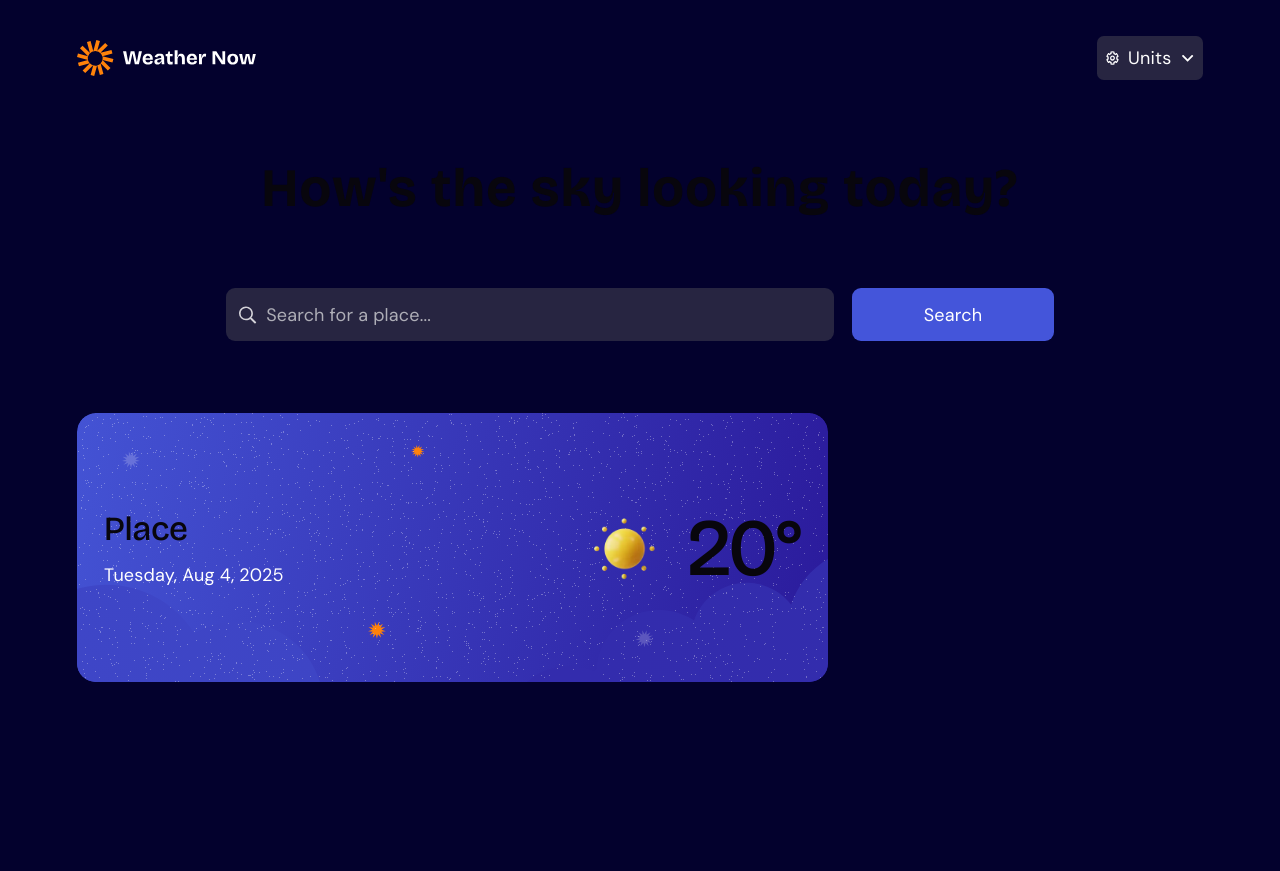
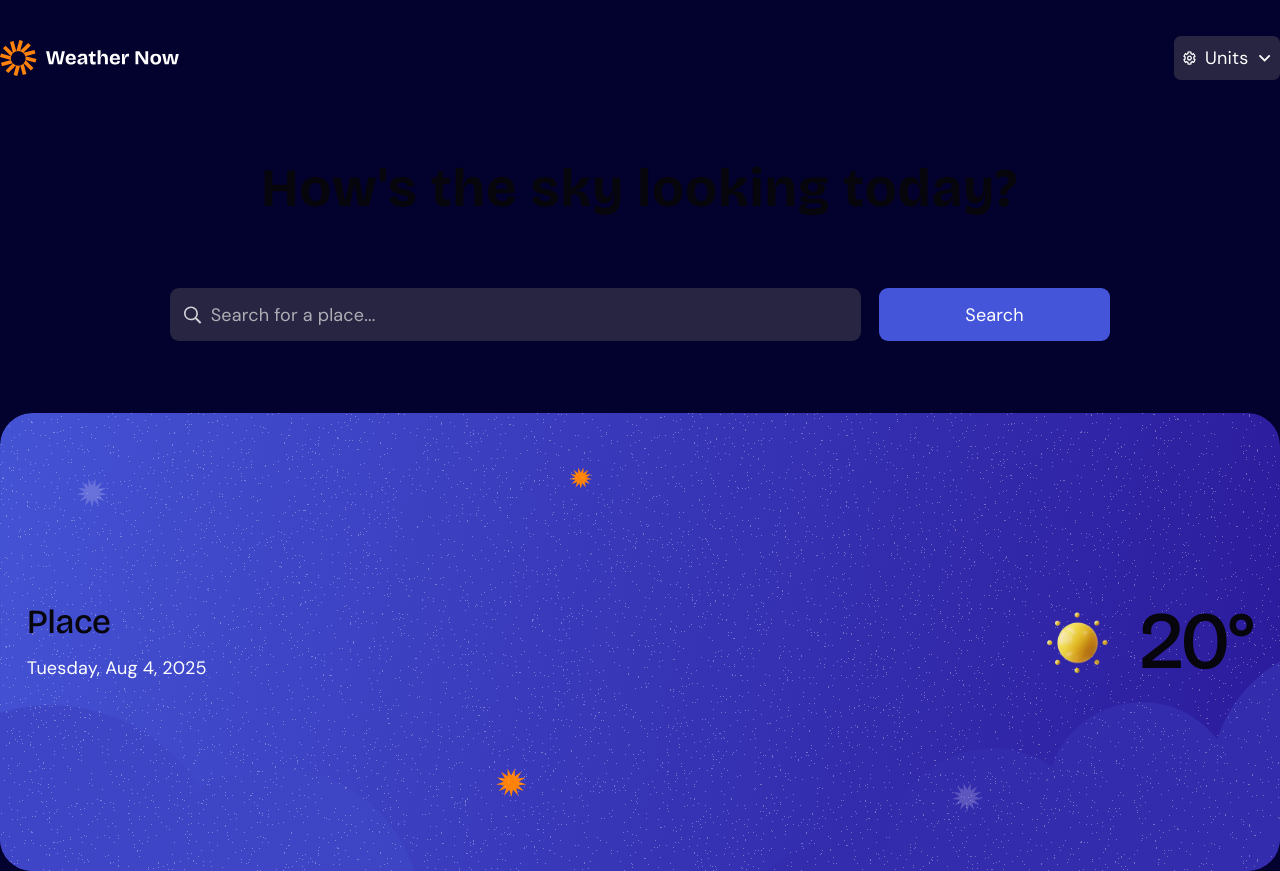
Before and after one commit to A-tio/weather-app, a React (Vite) app: page / in a window 1280 px wide. Before the commit the page ends 800 px from the top, so only its background shows below. Built offline with nearby package versions, Linux system fonts and the light colour scheme.

Commit message:
ui changes

```diff
--- a/src/App.jsx
+++ b/src/App.jsx
@@ -5,8 +5,10 @@ import Main from "./components/Main";
 function App() {
   return (
     <>
-      <Navbar />
-      <Main />
+      <div className="">
+        <Navbar />
+        <Main />
+      </div>
     </>
   );
 }
--- a/src/components/Banner.jsx
+++ b/src/components/Banner.jsx
@@ -24,15 +24,20 @@ export default function Banner() {
   //   };
 
   return (
-    <div className="relative w-2/3 h-60 mx-6 lg:mx-0 flex flex-col items-center justify-center z-1 p-6">
+    <div className="relative w-full ">
+      <img
+        src={bgSmall}
+        alt="banner background small"
+        className="w-full h-full block md:hidden"
+      />
+
       <img
         src={bgLarge}
         alt="banner background"
-        className="absolute inset-0 w-full object-contain"
+        className="w-full hidden md:block"
       />
-
-      <div className="relative flex flex-col lg:flex-row justify-between lg:items-center w-full h-full">
-        <div className="flex flex-col gap-1 lg:items-start ">
+      <div className="absolute inset-0 z-10 flex flex-col md:flex-row justify-between items-center p-6">
+        <div className="flex flex-col gap-1 md:items-start ">
           <h2 className="!text-3xl">{place}</h2>
           <p>{datetime}</p>
         </div>
--- a/src/index.css
+++ b/src/index.css
@@ -73,7 +73,7 @@ body {
 }
 
 #root {
-  width: 1126px;
+  width: 1440px;
   max-width: 100%;
   margin: 0 auto;
   text-align: center;
```
